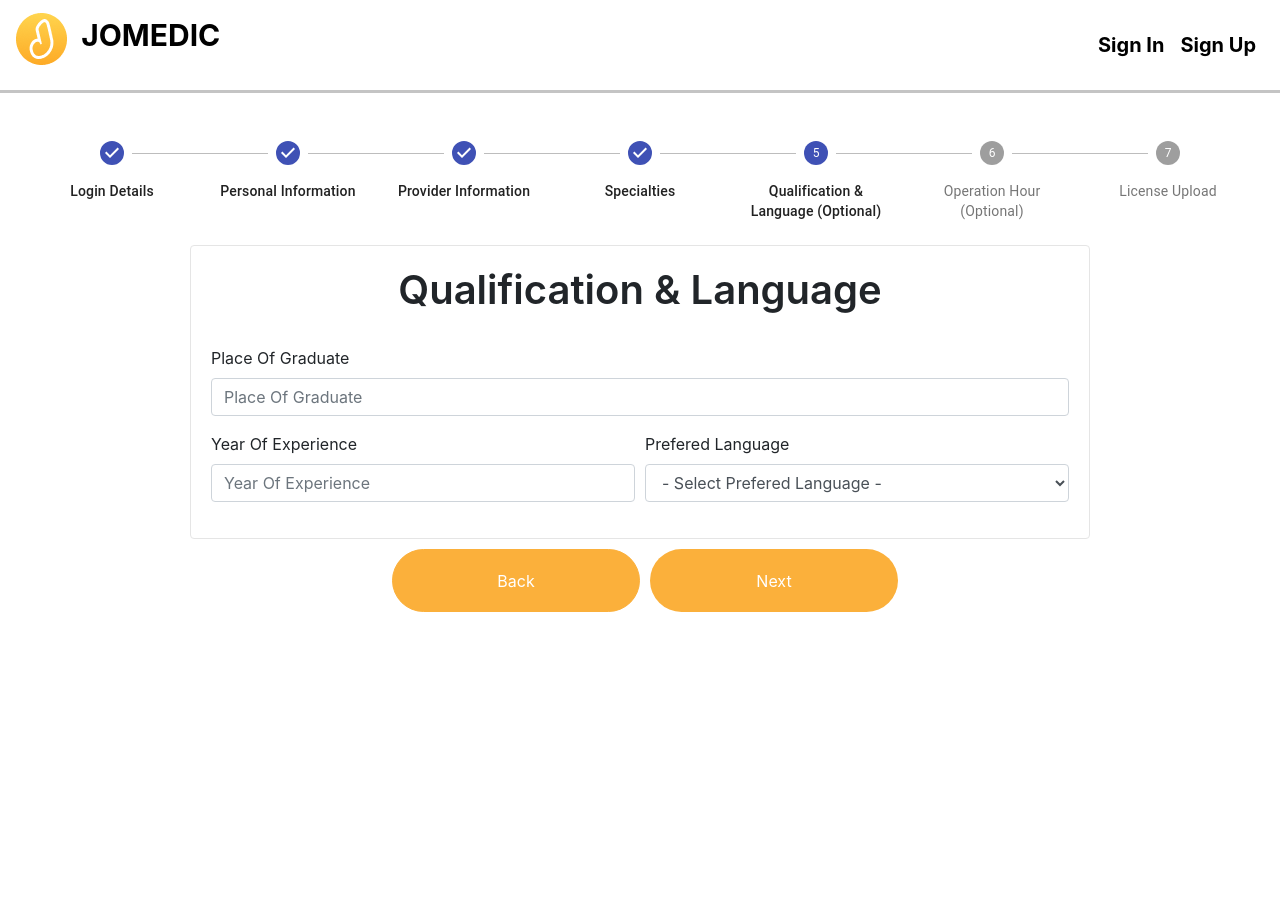
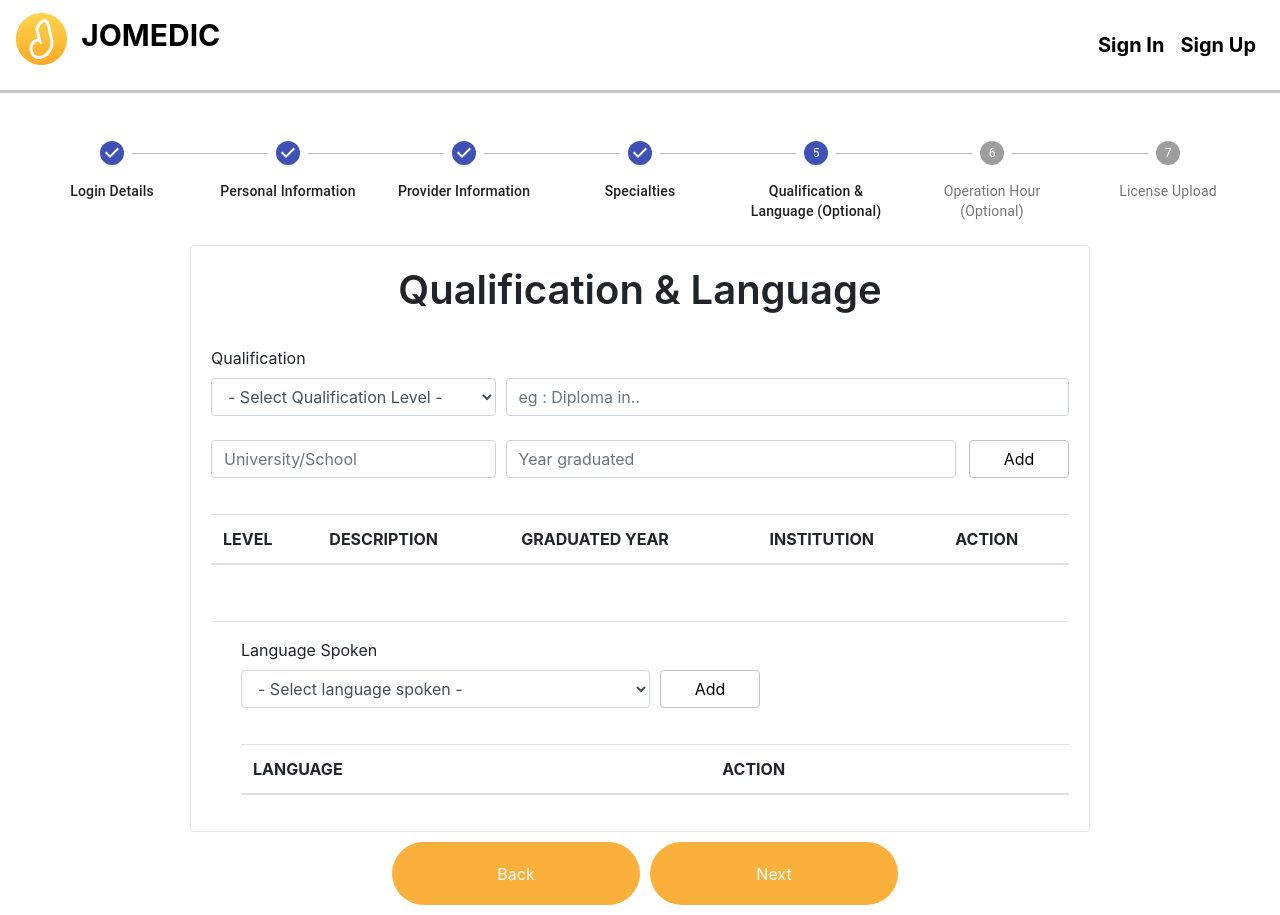
Before and after one commit to FatinNazurah98/Tenant-Sign-Up, a React (Create React App) app: page /TenantSignup in a window 1280 px wide. Before the commit the page ends 800 px from the top, so only its background shows below. Built offline with nearby package versions, Linux system fonts and the light colour scheme.

Commit message:
modify screen

```diff
--- a/src/TenantSignUp/HFLanguage.js
+++ b/src/TenantSignUp/HFLanguage.js
@@ -72,16 +72,16 @@ export default function HFQualification(props) {
         fetchData();
     }, []);
 
-    // if (loading) {
-    //     return (
-    //         <div style={{ textAlign: 'center' }}>
-    //             <Spinner animation="border" role="status">
-    //                 <span className="sr-only">Loading...</span>
-    //             </Spinner>
-    //         </div>
+    if (loading) {
+        return (
+            <div style={{ textAlign: 'center' }}>
+                <Spinner animation="border" role="status">
+                    <span className="sr-only">Loading...</span>
+                </Spinner>
+            </div>
 
-    //     )
-    // }
+        )
+    }
 
 
     function addLanguageBtn() {
--- a/src/TenantSignUp/HFSpecialties.js
+++ b/src/TenantSignUp/HFSpecialties.js
@@ -24,6 +24,7 @@ export default function HFSpecialties(props) {
     const [dataSet, setDataSet] = React.useState([]);
     const [loading, setLoading] = useState(true)
     const [profile, setProfile] = useState([]);
+    const [specialty_cd] = useState([]);
 
     useEffect(() => {
         const fetchData = async () => {
@@ -40,7 +41,7 @@ export default function HFSpecialties(props) {
                 tstamp: getTodayDate(),
                 data: {
                     tenantId: email,
-                    specialtyCd: "General Medicine"
+                    specialtyCd: ""
                 }
             }
 
--- a/src/TenantSignUp/Screen3b.js
+++ b/src/TenantSignUp/Screen3b.js
@@ -2,10 +2,22 @@ import React, { useState } from 'react';
 import Card from 'react-bootstrap/Card';
 import Col from 'react-bootstrap/Col';
 import { Form } from 'react-bootstrap';
+import Button from 'react-bootstrap/Button';
+import Table from 'react-bootstrap/Table'
+import { FontAwesomeIcon } from "@fortawesome/react-fontawesome";
+import { faTrashAlt } from "@fortawesome/free-solid-svg-icons";
+import Container from 'react-bootstrap/Container';
 import 'datatables.net-dt/css/jquery.dataTables.css';
 
 import $ from 'jquery';
 $.DataTable = require('datatables.net')
+
+const QUALIFICATION = [
+  'Diploma',
+  'Bachelor Degree',
+  'Master',
+  'Doctorate'
+];
 
 const LANGUAGE = [
   'English',
@@ -14,7 +26,8 @@ const LANGUAGE = [
 ];
 
 export default function Screen3b(props) {
-  const [state] = useState(props);
+  const [state, setState] = useState([props]);
+  const [dataSet, setDataSet] = React.useState([]);
 
   let styles = { borderColor: '#E5E5E5', margin: 'auto' };
   const max_width = 900;
@@ -25,44 +38,173 @@ export default function Screen3b(props) {
     }
   }
 
+  function addQualificationBtn() {
+
+    var data = dataSet.filter(items =>
+      items.qualification === props.qualification
+    );
+
+    // if (data.length !== 0) {
+    //     alert(`${props.qualification} already added.`);
+    //     return;
+    // }
+
+    var data = dataSet.filter(items =>
+      items.major === props.major
+    );
+
+    console.log(props);
+    let newData = {
+      qualification: props.qualification,
+      major: props.major,
+      graduatedYear: props.yearGraduated,
+      institution: props.placeGraduated
+    };
+
+    setDataSet(oldArray => [...oldArray, newData]);
+    setState(state => [...state, newData])
+  }
+
+  function removeQualificationBtn(index) {
+    // setDataSet(dataSet.filter(items => items.medicalSpecialties !== item))
+    const temp = [...dataSet];
+    temp.splice(index, 1);
+    setDataSet(temp);
+  }
+
+
+
+  function addLanguageBtn() {
+
+    var data = dataSet.filter(items =>
+        items.preferedLanguage === props.preferedLanguage
+    );
+
+    if (data.length !== 0) {
+        alert(`${props.preferedLanguage} already added.`);
+        return;
+    }
+    setDataSet(oldArray => [...oldArray, { preferedLanguage: props.preferedLanguage }]);
+    console.log(props.preferedLanguage);
+    setState(state => [...state, props.preferedLanguage])
+}
+
+function removeLanguageBtn(index) {
+    // setDataSet(dataSet.filter(items => items.medicalSpecialties !== item))
+    const temp = [...dataSet];
+    temp.splice(index, 1);
+    setDataSet(temp);
+}
+
   return <Card style={styles}>
     <Card.Body>
       <h1 style={{ textAlign: 'center', fontWeight: '600' }}>Qualification & Language</h1>
       <br />
 
-      <Form>
-        <Form.Group controlId="formBasicProviderName">
-          <Form.Label>Place Of Graduate</Form.Label>
+      <Form.Row>
+        <Form.Group as={Col} controlId="formGridEmail">
+          <Form.Label>Qualification</Form.Label>
           <Form.Control
-            name="placeGraduate"
+            as="select"
+            name="qualification"
+            defaultValue={state.qualification}
+            onChange={props.handleInput}
+          >
+            <option value="">- Select Qualification Level -</option>
+            {QUALIFICATION.map((s, si) => {
+              return (
+                <option key={si} value={s}>{s.toUpperCase()}</option>
+              );
+            })}
+          </Form.Control><br />
+          <Form.Control
+            name="placeGraduated"
             type="text"
-            placeholder="Place Of Graduate"
-            defaultValue={state.placeGraduate}
+            placeholder="University/School"
+            defaultValue={state.placeGraduated}
             onChange={props.handleInput}
-          />
+          >
+          </Form.Control>
         </Form.Group>
 
+        <Form.Group as={Col} controlId="formGridPassword">
+          <Form.Label><br /></Form.Label>
+          <Form.Control
+            name="major"
+            type="text"
+            placeholder="eg : Diploma in.."
+            defaultValue={state.major}
+            onChange={props.handleInput}
+          >
+          </Form.Control><br />
+
+          <div style={{ display: "inline-flex" }}>
+            <Form.Control style={{ width: 450 }}
+              name="yearGraduated"
+              type="text"
+              placeholder="Year graduated"
+              defaultValue={state.yearGraduated}
+              onChange={props.handleInput}
+            >
+            </Form.Control>&nbsp;&nbsp;&nbsp;
+                        <Button
+              onClick={() => addQualificationBtn()}
+              style={{
+                width: 100,
+                backgroundColor: 'white',
+                color: 'black',
+                borderColor: '#C4C4C4'
+              }}
+            > Add</Button>
+          </div>
+
+        </Form.Group>
+      </Form.Row>
+      <div>
+        <div style={{ paddingTop: 20 }}>
+          <Table className="display" width="100%" id="myTable">
+            <thead>
+              <tr>
+                <th>LEVEL</th>
+                <th>DESCRIPTION</th>
+                <th>GRADUATED YEAR</th>
+                <th>INSTITUTION</th>
+                <th>ACTION</th>
+              </tr>
+            </thead>
+            <tbody>
+              {dataSet.map((item, key) => {
+                return (
+                  <tr key={key}>
+                    <td>{item.qualification}</td>
+                    <td>{item.major}</td>
+                    <td>{item.graduatedYear}</td>
+                    <td>{item.institution}</td>
+                    <td>
+                      <FontAwesomeIcon icon={faTrashAlt} onClick={() => removeQualificationBtn(key)} />
+                    </td>
+                  </tr>
+                )
+              })}
+            </tbody>
+          </Table>
+        </div>
+      </div><br />
+      <hr />
+
+
+      <Form>
+        <Container style={{ marginLeft: 15 }}>
           <Form.Row>
-          <Form.Group as={Col} controlId="formGridBldNum">
-            <Form.Label>Year Of Experience</Form.Label>
-            <Form.Control
-              name="yearExperience"
-              type="text"
-              placeholder="Year Of Experience"
-              defaultValue={state.yearExperience}
-              onChange={props.handleInput}
-            />
-          </Form.Group>
-
-          <Form.Group as={Col} controlId="formGridStreetName">
-            <Form.Label>Prefered Language</Form.Label>
+            <Form.Group as={Col} controlId="formGridEmail">
+              <Form.Label>Language Spoken</Form.Label>
               <Form.Control
                 as="select"
                 name="preferedLanguage"
                 defaultValue={state.preferedLanguage}
                 onChange={props.handleInput}
               >
-              <option value="">- Select Prefered Language -</option>
+                <option value="">- Select language spoken -</option>
                 {LANGUAGE.map((s, si) => {
                   return (
                     <option key={si} value={s}>{s.toUpperCase()}</option>
@@ -70,8 +212,45 @@ export default function Screen3b(props) {
                 })}
               </Form.Control>
             </Form.Group>
+
+            <Form.Group as={Col} controlId="formGridPassword">
+              <Form.Label><br /></Form.Label><br />
+              <Button
+                onClick={() => addLanguageBtn()}
+                style={{
+                  width: 100,
+                  backgroundColor: 'white',
+                  color: 'black',
+                  borderColor: '#C4C4C4'
+                }}
+              > Add</Button>
+            </Form.Group>
           </Form.Row>
-
+          <div>
+            <div style={{ paddingTop: 20 }}>
+              <Table className="display" width="100%" id="myTable">
+                <thead>
+                  <tr>
+                    <th>LANGUAGE</th>
+                    <th>ACTION</th>
+                  </tr>
+                </thead>
+                <tbody>
+                  {dataSet.map((item, key) => {
+                    return (
+                      <tr key={key}>
+                        <td>{item.preferedLanguage}</td>
+                        <td>
+                          <FontAwesomeIcon icon={faTrashAlt} onClick={() => removeLanguageBtn(key)} />
+                        </td>
+                      </tr>
+                    )
+                  })}
+                </tbody>
+              </Table>
+            </div>
+          </div>
+        </Container>
       </Form>
     </Card.Body>
   </Card>
```
Also changed, not shown: src/TenantSignUp/HFInfo.js (+32 -32 lines), src/TenantSignUp/HFOperation.js (+14 -14 lines), src/TenantSignUp/HFQualification.js (+13 -78 lines). Lines whose indentation alone changed are shown as unchanged.
